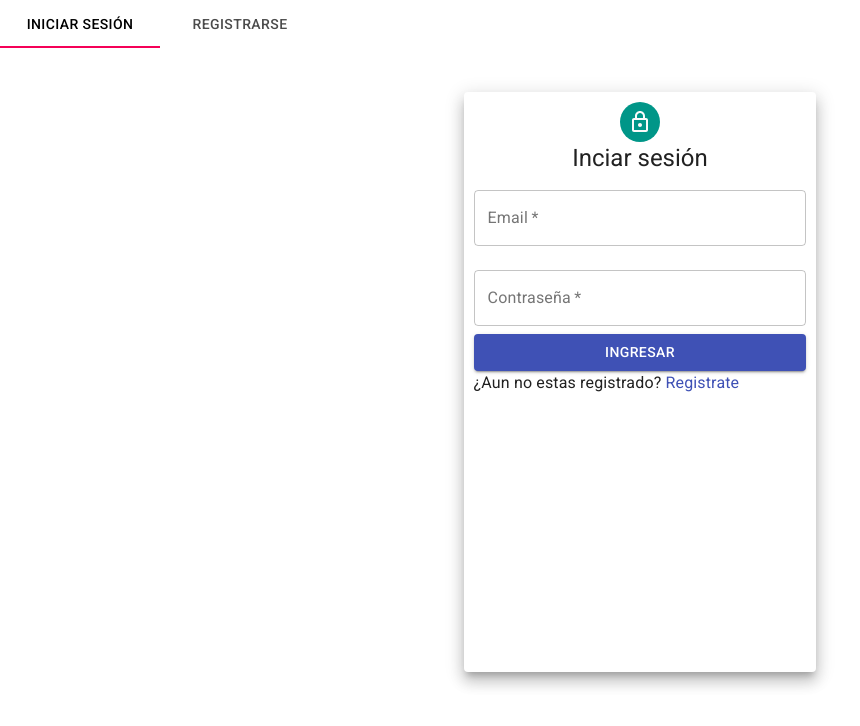
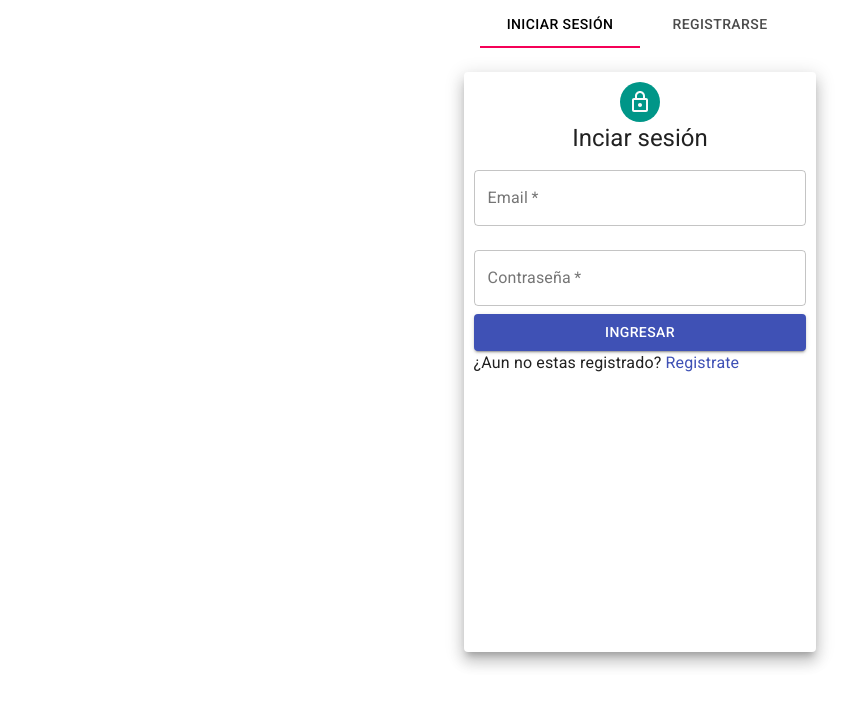
Before and after one commit to k-garrido/chat-app-client, a React (Create React App) app: page /login in a window 1280 px wide. Shown: the top 726 px of the page, without its empty margins (0-860 px from the left). Built offline with nearby package versions, Linux system fonts and the light colour scheme.

Commit message:
Terminando login falta mejorar detalles esteticos

```diff
--- a/src/views/SignIn.jsx
+++ b/src/views/SignIn.jsx
@@ -17,7 +17,6 @@ const useStyle = makeStyles({
     padding: 10,
     height: "70vh",
     width: "26vw",
-    margin: "20px auto",
   },
   iconStyle: {
     backgroundColor: "#009688",
--- a/src/views/SignUp.jsx
+++ b/src/views/SignUp.jsx
@@ -17,7 +17,6 @@ const useStyle = makeStyles({
     padding: 10,
     height: "70vh",
     width: "26vw",
-    margin: "20px auto",
   },
   iconStyle: {
     backgroundColor: "#009688",
--- a/src/views/SingInOut.jsx
+++ b/src/views/SingInOut.jsx
@@ -1,13 +1,8 @@
-import React from 'react'
-import PropTypes from 'prop-types';
-import {
-  Tabs,
-  Tab,
-  Typography,
-  Box,
-} from "@material-ui/core";
-import SignIn from './SignIn';
-import SignUp from './SignUp';
+import React from "react";
+import PropTypes from "prop-types";
+import { Tabs, Tab, Typography, Box } from "@material-ui/core";
+import SignIn from "./SignIn";
+import SignUp from "./SignUp";
 
 function TabPanel(props) {
   const { children, value, index, ...other } = props;
@@ -38,7 +33,7 @@ TabPanel.propTypes = {
 function a11yProps(index) {
   return {
     id: `simple-tab-${index}`,
-    'aria-controls': `simple-tabpanel-${index}`,
+    "aria-controls": `simple-tabpanel-${index}`,
   };
 }
 
@@ -48,9 +43,13 @@ const SingInOut = () => {
     setValue(newValue);
   };
   return (
-    <Box sx={{ width: '100%' }}>
-    <Box sx={{ borderBottom: 1, borderColor: 'divider' }}>
-      <Tabs value={value} onChange={handleChange} aria-label="basic tabs example">
+    <Box sx={{ width: "100%", display:'flex', flexDirection:'column', alignItems:'center'  }} >
+      <Box sx={{ borderBottom: 1, borderColor: "divider" }}>
+        <Tabs
+          value={value}
+          onChange={handleChange}
+          aria-label="basic tabs example"
+        >
           <Tab label="Iniciar sesión" {...a11yProps(0)} />
           <Tab label="Registrarse" {...a11yProps(1)} />
         </Tabs>
@@ -62,7 +61,7 @@ const SingInOut = () => {
         <SignUp />
       </TabPanel>
     </Box>
-  )
-}
+  );
+};
 
-export default SingInOut
+export default SingInOut;
```
Lines whose indentation alone changed are shown as unchanged.
